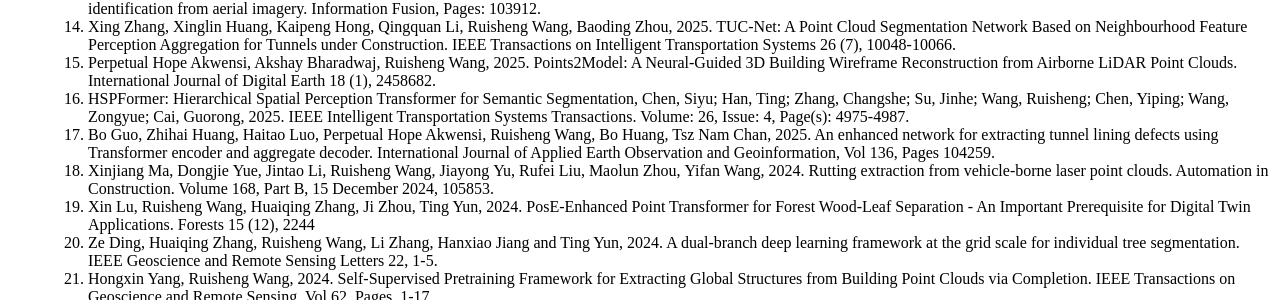
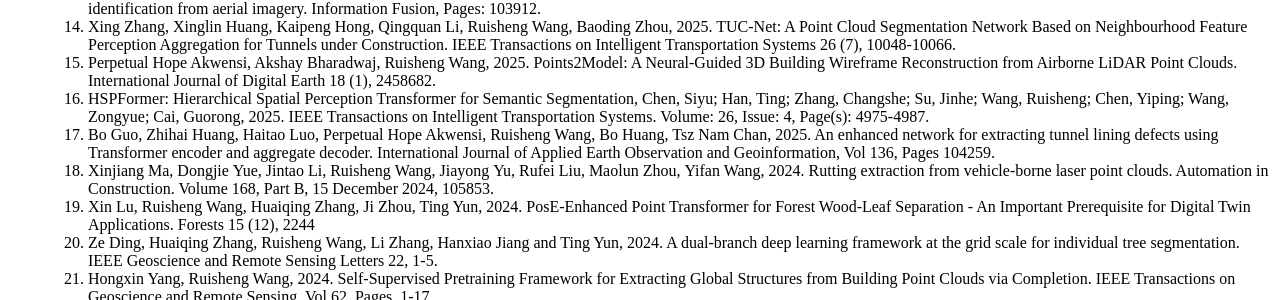
Before and after one commit to ruishengwang/ruishengwang.github.io, a Jekyll site: the page built from _pages/includes/publications.md, in a window 1280 px wide and 900 px high, scrolled down 900 px. Shown: the part 170-470 px from the top of the window. Built offline with Jekyll 4.4.1, drawn with Linux system fonts in a browser that asks for light colours; our own code applies the rules of GitHub Pages for plain Markdown files.

```diff
--- a/_pages/includes/publications.md
+++ b/_pages/includes/publications.md
@@ -21,7 +21,7 @@
 13. Ting Yun, Gehui Weng, Ruisheng Wang, Yuntang Li, Markus P Eichhorn, Huaiqing Zhang 2025. LGINet: Linguistic guided image diffusion model for tree species generation and identification from aerial imagery. Information Fusion, Pages: 103912.
 14. Xing Zhang, Xinglin Huang, Kaipeng Hong, Qingquan Li, Ruisheng Wang, Baoding Zhou, 2025. TUC-Net: A Point Cloud Segmentation Network Based on Neighbourhood Feature Perception Aggregation for Tunnels under Construction. IEEE Transactions on Intelligent Transportation Systems 26 (7), 10048-10066.
 15. Perpetual Hope Akwensi, Akshay Bharadwaj, Ruisheng Wang, 2025. Points2Model: A Neural-Guided 3D Building Wireframe Reconstruction from Airborne LiDAR Point Clouds.  International Journal of Digital Earth 18 (1), 2458682.
-16. HSPFormer: Hierarchical Spatial Perception Transformer for Semantic Segmentation, Chen, Siyu; Han, Ting; Zhang, Changshe; Su, Jinhe; Wang, Ruisheng; Chen, Yiping; Wang, Zongyue; Cai, Guorong, 2025. IEEE Intelligent Transportation Systems Transactions. Volume: 26, Issue: 4, Page(s): 4975-4987.
+16. HSPFormer: Hierarchical Spatial Perception Transformer for Semantic Segmentation, Chen, Siyu; Han, Ting; Zhang, Changshe; Su, Jinhe; Wang, Ruisheng; Chen, Yiping; Wang, Zongyue; Cai, Guorong, 2025. IEEE Transactions on Intelligent Transportation Systems. Volume: 26, Issue: 4, Page(s): 4975-4987.
 17. Bo Guo, Zhihai Huang, Haitao Luo, Perpetual Hope Akwensi, Ruisheng Wang, Bo Huang, Tsz Nam Chan, 2025. An enhanced network for extracting tunnel lining defects using Transformer encoder and aggregate decoder. International Journal of Applied Earth Observation and Geoinformation, Vol 136, Pages 104259.
 18. Xinjiang Ma, Dongjie Yue, Jintao Li, Ruisheng Wang, Jiayong Yu, Rufei Liu, Maolun Zhou, Yifan Wang, 2024. Rutting extraction from vehicle-borne laser point clouds. Automation in Construction. Volume 168, Part B, 15 December 2024, 105853.
 19. Xin Lu, Ruisheng Wang, Huaiqing Zhang, Ji Zhou, Ting Yun, 2024. PosE-Enhanced Point Transformer for Forest Wood-Leaf Separation - An Important Prerequisite for Digital Twin Applications. Forests 15 (12), 2244
```
